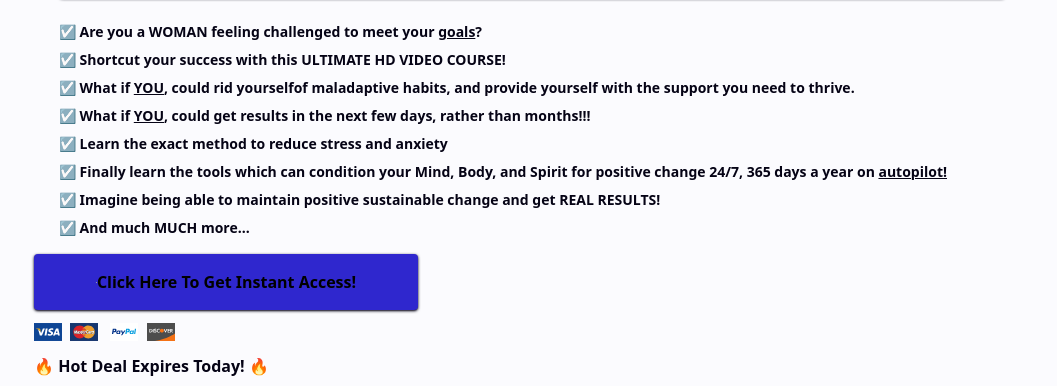
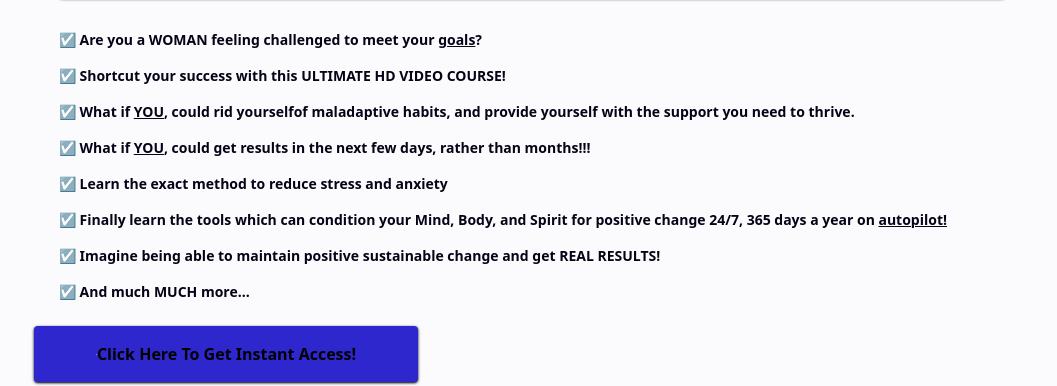
Before and after one commit to Muhammad-Uzair99/stress-proof, a plain HTML site: page index.html in a window 1280 px wide. Shown: the part 1278-1664 px from the top of the page, without its empty margins (108-1165 px from the left). Drawn offline with nearby package versions, Linux system fonts and the light colour scheme; grey boxes are pictures that could not be loaded; a web font is replaced by a local one.

Commit message:
update index.html

```diff
--- a/index.html
+++ b/index.html
@@ -280,22 +280,22 @@
 
                 <h2 class="text-xl md:text-2xl lg:text-4xl mb-6 font-extrabold text-center">Introduction!</h2>
 
-                <iframe class="aspect-video rounded shadow shadow-[#050315] w-[95%] mx-auto mb-6" src="https://drive.google.com/file/d/1IUl3wfO56SANGEnhx2GLVJZ__Dj3o79y/preview" allow="autoplay"></iframe>
+                <iframe class="aspect-video rounded shadow shadow-[#050315] w-[95%] mx-auto mb-8" src="https://drive.google.com/file/d/1IUl3wfO56SANGEnhx2GLVJZ__Dj3o79y/preview" allow="autoplay"></iframe>
 
-                <ul class="text-left pb-4 text-sm w-[95%] mx-auto">
-                    <li class="mb-2">☑️ Are you a <span class="font-extrabold">WOMAN</span> feeling challenged to meet your <span class="font-extrabold underline underline-offset-1">goals</span>?
+                <ul class="text-left mb-6 text-sm w-[95%] mx-auto">
+                    <li class="mb-4">☑️ Are you a <span class="font-extrabold">WOMAN</span> feeling challenged to meet your <span class="font-extrabold underline underline-offset-1">goals</span>?
                     </li>
-                    <li class="mb-2">☑️ Shortcut your success with this <span class="font-extrabold">ULTIMATE HD VIDEO COURSE!</span></li>
-                    <li class="mb-2">☑️ What if <span class="font-extrabold underline underline-offset-1 ">YOU</span>,
+                    <li class="mb-4">☑️ Shortcut your success with this <span class="font-extrabold">ULTIMATE HD VIDEO COURSE!</span></li>
+                    <li class="mb-4">☑️ What if <span class="font-extrabold underline underline-offset-1 ">YOU</span>,
                         could rid yourselfof maladaptive habits, and provide yourself with the support you need to thrive.</li>
-                    <li class="mb-2">☑️ What if <span class="font-extrabold underline underline-offset-1 ">YOU</span>,
+                    <li class="mb-4">☑️ What if <span class="font-extrabold underline underline-offset-1 ">YOU</span>,
                         could get results in the next few <span class="font-extrabold">days</span>, rather than
                         months!!!</li>
-                    <li class="mb-2">☑️ Learn the <span class="font-extrabold">exact method</span> to reduce stress and anxiety
+                    <li class="mb-4">☑️ Learn the <span class="font-extrabold">exact method</span> to reduce stress and anxiety
                     </li>
-                    <li class="mb-2">☑️ Finally learn the <span class="font-extrabold">tools</span> which can condition your <span class="font-extrabold">Mind, Body, and Spirit</span> for positive change <span class="font-extrabold">24/7</span>, 365 days a year on <span
+                    <li class="mb-4">☑️ Finally learn the <span class="font-extrabold">tools</span> which can condition your <span class="font-extrabold">Mind, Body, and Spirit</span> for positive change <span class="font-extrabold">24/7</span>, 365 days a year on <span
                             class="font-extrabold underline underline-offset-1">autopilot!</span></li>
-                    <li class="mb-2">☑️ Imagine being able to maintain positive sustainable change and get <span
+                    <li class="mb-4">☑️ Imagine being able to maintain positive sustainable change and get <span
                             class="font-extrabold">REAL RESULTS!</span></li>
                     <li class="">☑️ And much <span class="font-extrabold">MUCH</span> more...</li>
                 </ul>
```
